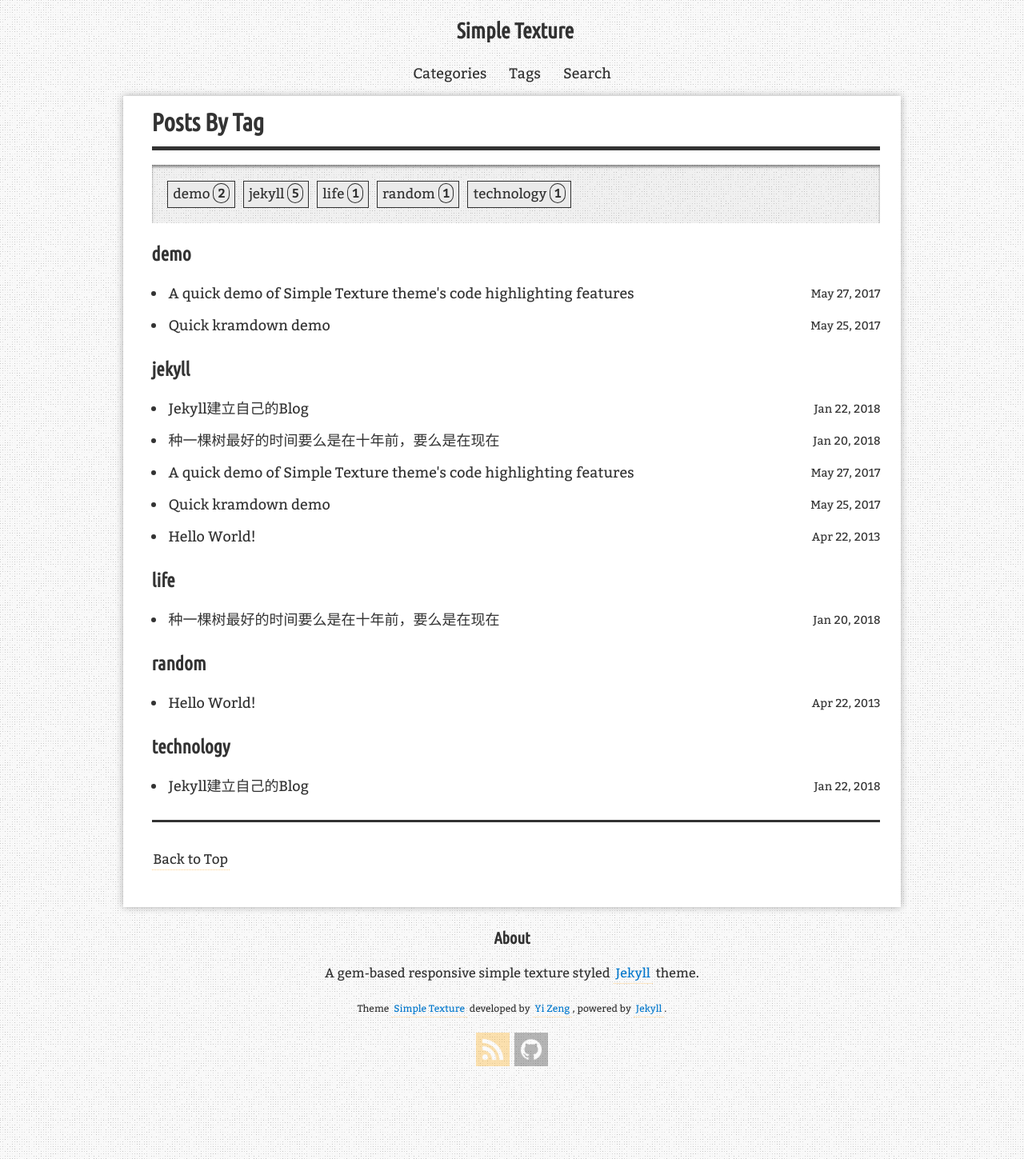
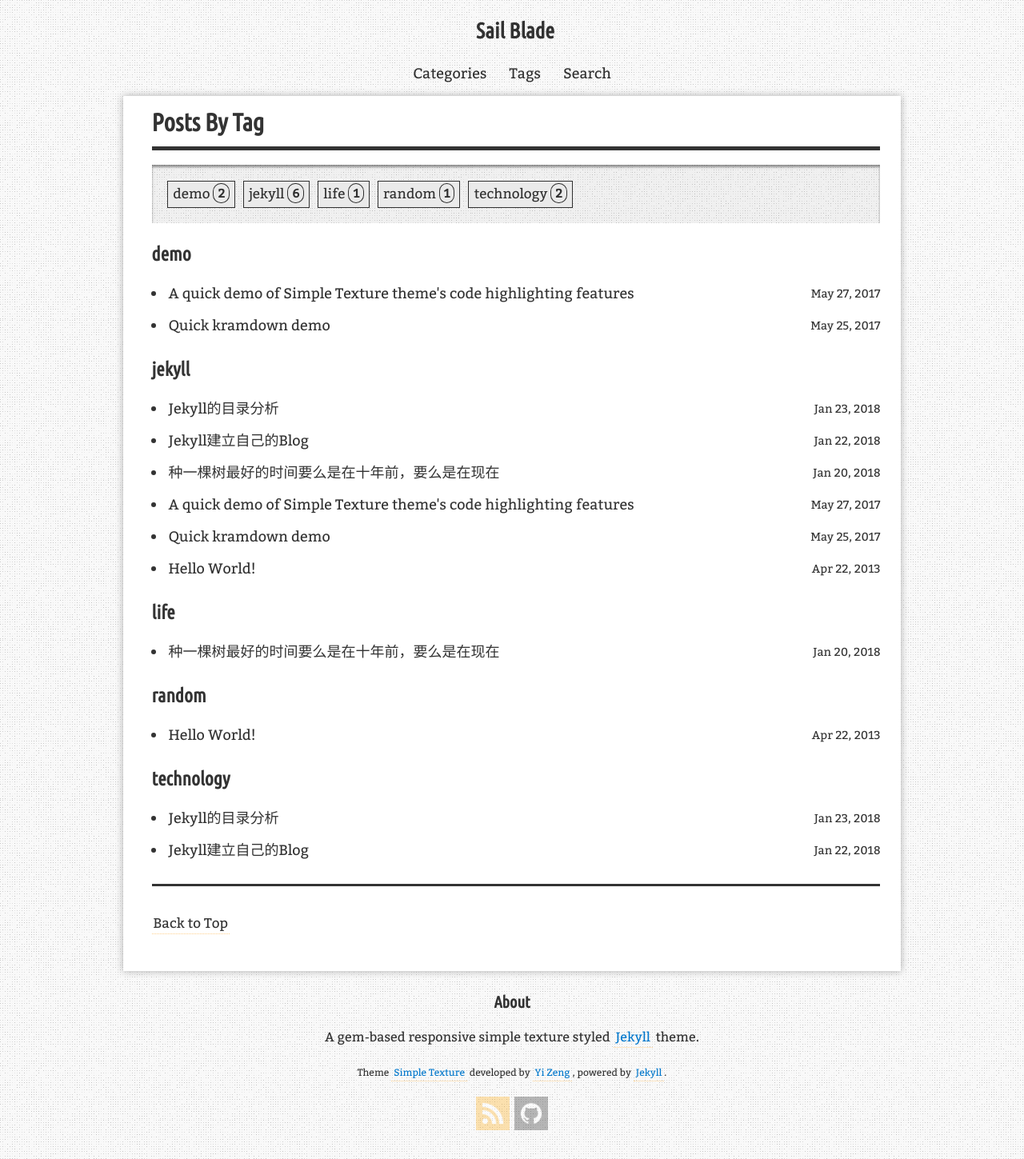
Before and after one commit to SailBlade/sailblade.github.io, a Jekyll site: the page built from blog/tags/index.html, in a window 1280 px wide. Shown: the whole page at 80% size. Built offline with Jekyll 4.4.1, drawn with Linux system fonts in a browser that asks for light colours; nearby versions of some CDN libraries; comment, search, counter and statistics services are not loaded; some of the changed lines change nothing that is shown.

```diff
--- a/_config.yml
+++ b/_config.yml
@@ -23,8 +23,8 @@
 # Site Data
 url: # the base hostname & protocol for your site, e.g. http://example.com
 baseurl: # the subpath of your site, e.g. /blog
-title: Simple Texture
-description: "A gem-based responsive simple texture styled Jekyll theme."
+title: Sail Blade
+description: "彷徨许多年，人生宛若初现"
 keywords: 'jekyll,theme,gem-based,blog'
 author:
   name:
--- /dev/null
+++ b/_posts/2018-01-23-technology-Jekyll.md
@@ -0,0 +1,63 @@
+---
+layout: post
+title: "Jekyll的目录分析"
+description: "Build Blog"
+categories: [uncategorized]
+tags: [technology, jekyll]
+redirect_from:
+  - /2018/01/23/
+---
+* Kramdown table of contents
+{:toc .toc}
+---
+
+#1. Jekyll 的目录层次鸟瞰：
+> |——_data
+> |——_includes
+> |——_layouts
+> |——_posts
+> |——_sass
+> |——_site
+> |——assets
+> |——blog
+> |——_config.yml
+> |——Gemfile
+> |——Gemfile.lock
+> |——index.html
+> |——search.json
+
+
+#2. 各目录或文件的意义
+#2.1   _data
+
+#2.2   _includes
+
+#2.3   _layouts
+
+#2.4   _posts
+
+#2.5   _sass
+
+#2.6   _site
+
+#2.7   assets
+
+#2.8   blog
+
+#2.9   config.yml
+本文件是网站对应的基础配置
+home: 配置了主页的标题
+
+#2.10   Gemfile
+
+#2.11   Gemfile.lock
+
+#2.12   index.html
+
+#2.13   search.json
+
+#2.14   _includes
+
+#2.15   _layouts
+
+#2.16   _layouts
```
